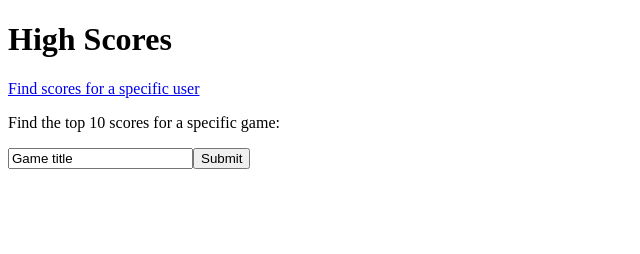
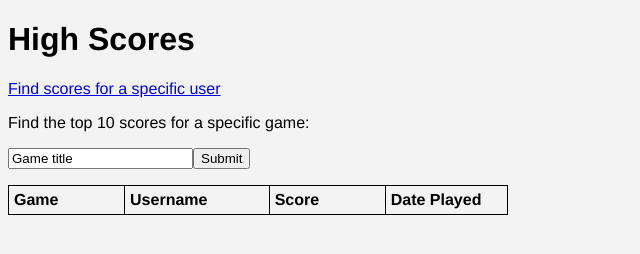
Before and after one commit to mbliss04/scorecenter, a website: page public/index.html in a window 1280 px wide. Shown: the whole page, without its empty margins (0-640 px from the left). Drawn offline with Linux system fonts and the light colour scheme.

Commit message:
move styling to index

```diff
--- a/public/index.html
+++ b/public/index.html
@@ -1,7 +1,12 @@
 <!DOCTYPE html>
 <head>
 	<title>Scorecenter</title>
-	<link rel="stylesheet" type="text/css" href="stylesheets/stylesheet.css">
+	<style type="text/css">
+		body { font-family: 'Helvetica', Tahoma, sans-serif; background-color: #f3f3f3; }
+		table, th { border-collapse: collapse; border: 1px solid black;width: 500px; text-align: left; }
+		th { padding: 5px; }
+		td { padding: 5px; border: 1px solid black; text-align: left; padding-left: 10px; }
+	</style>
 </head>
 
 <body>
@@ -9,6 +14,12 @@
 	<p><a href="/usersearch">Find scores for a specific user</a></p>
 	<p>Find the top 10 scores for a specific game:
 	<form name="topscores" action="highscores.json" method="post"><input type="text" value="Game title" onfocus="this.value=''; this.onfocus=null;" name="game_title"><input type="submit" value="Submit"></form></p>
-	<div id="list"><table border='1px' width='400px'></table></div>
+	<table>
+		<tr><th>Game</th>
+			<th>Username</th>
+			<th>Score</th>
+			<th>Date Played</th>
+		</tr>
+	</table>
 </body>
 </html>
--- a/public/stylesheets/stylesheet.css
+++ b/public/stylesheets/stylesheet.css
@@ -1,3 +1,8 @@
+body {
+	font-family: 'Helvetica', Tahoma, sans-serif;
+	background-color: #f3f3f3;
+}
+
 table {
 	border-collapse: collapse;
 	margin: 0 auto;
```
